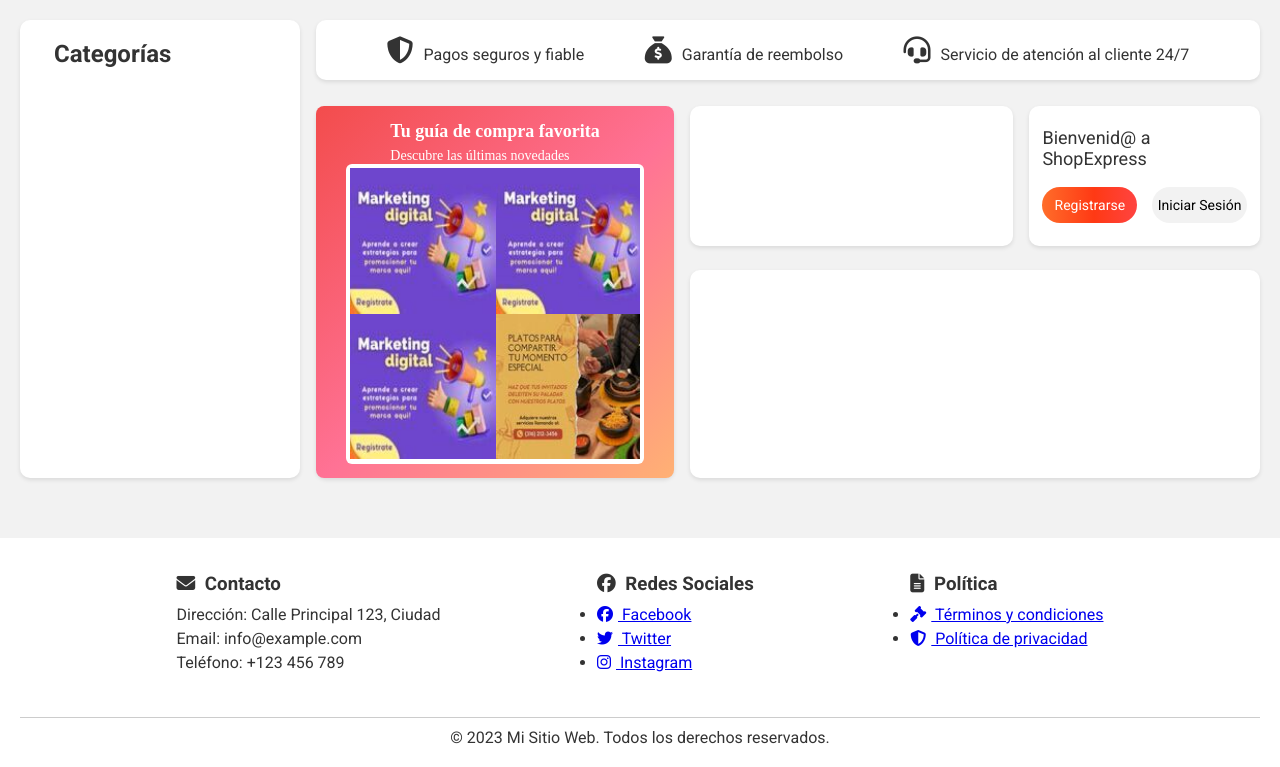
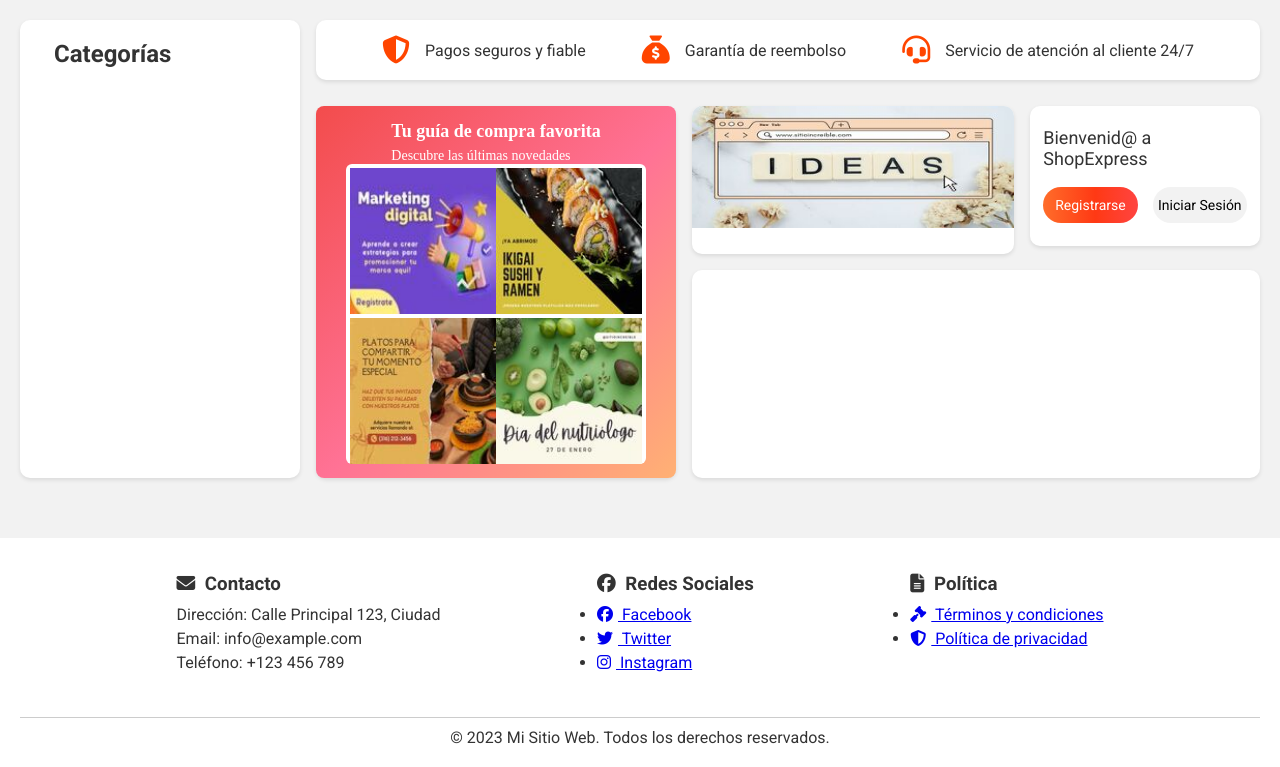
Before and after one commit to calvarezi/online-shop, a Django app: template productos/templates/productos/lista.html in a window 1280 px wide. Shown: the part 77-844 px from the top of the page. Run offline with Django 3.2, Linux system fonts and the light colour scheme; the template is opened without the code that fills it, so the values that code supplies are empty; some libraries are stand-ins or nearby versions.

Commit message:
first-commit

```diff
--- a/productos/templates/productos/lista.html
+++ b/productos/templates/productos/lista.html
@@ -20,7 +20,8 @@
   <div class="info__item">
     <span><i class="fas fa-shield-alt"></i> Pagos seguros y fiable</span>
     <span><i class="fas fa-sack-dollar"></i> Garantía de reembolso</span>
-    <span><i class="fas fa-headset"></i> Servicio de atención al cliente 24/7</span
+    <span
+      ><i class="fas fa-headset"></i> Servicio de atención al cliente 24/7</span
     >
   </div>
   <div class="cupones__item">
@@ -30,54 +31,103 @@
         <div class="cupone__mensaje2">Descubre las últimas novedades</div>
       </a>
       <section class="ccupon">
-        <div class="carousel">
+        <div class="carousel-1">
+        </div>
         <div class="carousel__group">
           <img
-              src="{% static 'img/imagen1.jpg' %}"
+            src="{% static 'img/Novedades/imagen1.jpg' %}"
             alt="Imagen 1"
             class="imagen1"
           />
           <img
-              src="{% static 'img/imagen2.jpg' %}"
+            src="{% static 'img/Novedades/imagen2.jpg' %}"
             alt="Imagen 2"
             class="imagen2"
           />
           <img
-              src="{% static 'img/imagen3.jpg' %}"
+            src="{% static 'img/Novedades/imagen3.jpg' %}"
             alt="Imagen 3"
             class="imagen3"
           />
           <img
-              src="{% static 'img/imagen4.jpg' %}"
+            src="{% static 'img/Novedades/imagen4.jpg' %}"
             alt="Imagen 4"
             class="imagen4"
           />
           <img
-              src="{% static 'img/imagen5.jpg' %}"
+            src="{% static 'img/Novedades/imagen5.jpg' %}"
             alt="Imagen 1"
             class="imagen1"
           />
           <img
-              src="{% static 'img/imagen6.jpg' %}"
+            src="{% static 'img/Novedades/imagen6.jpg' %}"
             alt="Imagen 2"
             class="imagen2"
           />
           <img
-              src="{% static 'img/imagen7.jpg' %}"
+            src="{% static 'img/Novedades/imagen7.jpg' %}"
             alt="Imagen 3"
             class="imagen3"
           />
           <img
-              src="{% static 'img/imagen8.jpg' %}"
+            src="{% static 'img/Novedades/imagen8.jpg' %}"
             alt="Imagen 4"
             class="imagen4"
           />
         </div>
+        <div class="carousel__group">
+          <img
+            src="{% static 'img/Novedades/imagen1.jpg' %}"
+            alt="Imagen 1"
+            class="imagen1"
+          />
+          <img
+            src="{% static 'img/Novedades/imagen2.jpg' %}"
+            alt="Imagen 2"
+            class="imagen2"
+          />
+          <img
+            src="{% static 'img/Novedades/imagen3.jpg' %}"
+            alt="Imagen 3"
+            class="imagen3"
+          />
+          <img
+            src="{% static 'img/Novedades/imagen4.jpg' %}"
+            alt="Imagen 4"
+            class="imagen4"
+          />
+          <img
+            src="{% static 'img/Novedades/imagen5.jpg' %}"
+            alt="Imagen 1"
+            class="imagen1"
+          />
+          <img
+            src="{% static 'img/Novedades/imagen6.jpg' %}"
+            alt="Imagen 2"
+            class="imagen2"
+          />
+          <img
+            src="{% static 'img/Novedades/imagen7.jpg' %}"
+            alt="Imagen 3"
+            class="imagen3"
+          />
+          <img
+            src="{% static 'img/Novedades/imagen8.jpg' %}"
+            alt="Imagen 4"
+            class="imagen4"
+          />
         </div>
       </section>
     </div>
   </div>
-  <div class="carousel__item"></div>
+  <div class="carousel">
+    <div class="carousel__item">
+        <img src="{% static 'img/Carousel/imagen1.jpg' %}" alt="Imagen 1" class="carousel__image" />
+        <img src="{% static 'img/Carousel/imagen2.jpg' %}" alt="Imagen 2" class="carousel__image" />
+        <img src="{% static 'img/Carousel/imagen3.jpg' %}" alt="Imagen 3" class="carousel__image" />
+    </div>
+</div>
+
   <div class="ofertas__item">
     <div class="direction">
       <div class="oferta__info"></div>
--- a/static/css/style.css
+++ b/static/css/style.css
@@ -178,9 +178,17 @@ body {
   align-items: center;
 }
 
+.info__item span {
+  align-items: center;
+  display: flex;
+}
+
 .info__item i {
-  font-size: 27px;
-  margin-right: 6px;}
+  font-size: 28px;
+  margin-right: 15px;
+  color: orangered;
+}
+
 
 /* Estilos para el sidebar */
 .sidebar {
@@ -281,7 +289,6 @@ body {
   border-radius: 10px;
   padding: 0px;
   box-shadow: 0 2px 4px rgba(0, 0, 0, 0.1);
-
 }
 
 .cont__cupones {
@@ -344,45 +351,32 @@ body {
 }
 
 .carousel {
-  width: 290px;
-  height: 294px;
-  overflow: hidden;
-  display: flex;
-}
-
-.ccupon {
-  width: 100%;
-  margin: 0 auto;
-}
-
-.slick-list {
-  height: 100% !important;
-  width: 97% !important;}
-
-.slick-track {
-  height: 297px !important;
-}
-
-.slick-slider {
-  width: 300px !important;
-}
-
-.carousel__group img {
-  object-fit: contain;
-  width: 10% !important;
-  height: 49% !important;
-}
-
-.slick-slide {
-  height: 0px;
-}
-
-.carousel__item {
+  position: relative;
   grid-area: carousel;
   background-color: #fff;
   border-radius: 10px;
   box-shadow: 0 2px 4px rgba(0, 0, 0, 0.1);
-  height: 140px;
+  display: flex;
+  width: 100%;
+  height: auto;
+  overflow: hidden;
+}
+
+.carousel__item {
+  flex: 0 0 100%;
+  position: absolute;
+  top: 0;
+  left: 0;
+  width: 100%;
+  height: 100%;
+  transition: transform 0.5s ease-in-out;
+}
+
+.carousel__item img {
+  overflow: hidden;
+  width: 100%;
+  height: 100%;
+  object-fit: contain;
 }
 
 
@@ -392,7 +386,6 @@ body {
   border-radius: 10px;
   padding: 20px;
   box-shadow: 0 2px 4px rgba(0, 0, 0, 0.1);
-
 }
 
 .user__item {
@@ -402,7 +395,6 @@ body {
   padding: 13px;
   height: 140px;
   box-shadow: 0 2px 4px rgba(0, 0, 0, 0.1);
-
 }
 
 .user__saludo {
--- a/static/js/index.js
+++ b/static/js/index.js
@@ -1,22 +1,36 @@
-$(document).ready(function(){
+$(document).ready(function () {
   function initializeSlick() {
-      $('.carousel__group').slick({
-        slidesToShow: 4, // Cambiar a 2 para mostrar dos imágenes por grupo
+    $(".carousel__group").slick({
+      slidesToShow: 2, // Cambiar a 2 para mostrar dos imágenes por grupo
       slidesToScroll: 2,
       infinite: true,
       autoplay: true,
       autoplaySpeed: 3000,
       prevArrow: false,
       nextArrow: false,
+      rows: 2,
       speed: 1000, // Ajustar la velocidad de transición
     });
   }
 
   initializeSlick(); // Inicializar Slick al cargar la página
 
-    $('.carousel__group').on('beforeChange', function(event, slick, currentSlide, nextSlide) {
+  $(".carousel__group").on(
+    "beforeChange",
+    function (event, slick, currentSlide, nextSlide) {
       if (nextSlide === 0) {
-        $('.carousel__group').slick('slickGoTo', slick.slideCount); // Cambiar al último grupo de imágenes
+        $(".carousel__group").slick("slickGoTo", slick.slideCount); // Cambiar al último grupo de imágenes
       }
+    }
+  );
+});
+
+$(document).ready(function(){
+  $('.carousel__item').slick({
+      infinite: true,
+      slidesToShow: 1,
+      autoplay: true,
+      autoplaySpeed: 1000,
+      arrows: false,
   });
 });
```
Also changed, not shown: db.sqlite3, static/img/Carousel/imagen1.jpg (added), static/img/Carousel/imagen2.jpg (added), static/img/Carousel/imagen3.jpg (added), static/img/Novedades/imagen1.jpg (renamed from static/img/imagen1.jpg), static/img/Novedades/imagen2.jpg (renamed from static/img/imagen2.jpg), static/img/Novedades/imagen3.jpg (renamed from static/img/imagen3.jpg), static/img/Novedades/imagen4.jpg (renamed from static/img/imagen4.jpg), static/img/Novedades/imagen5.jpg (renamed from static/img/imagen5.jpg), static/img/Novedades/imagen6.jpg (renamed from static/img/imagen6.jpg), static/img/Novedades/imagen7.jpg (renamed from static/img/imagen7.jpg), static/img/Novedades/imagen8.jpg (renamed from static/img/imagen8.jpg), static/img/Novedades/imagen9.jpg (renamed from static/img/imagen9.jpg), static/img/productos/Captura_de_pantalla_2023-05-17_125908_IZuSeTO.png (added). Lines whose indentation alone changed are shown as unchanged.
